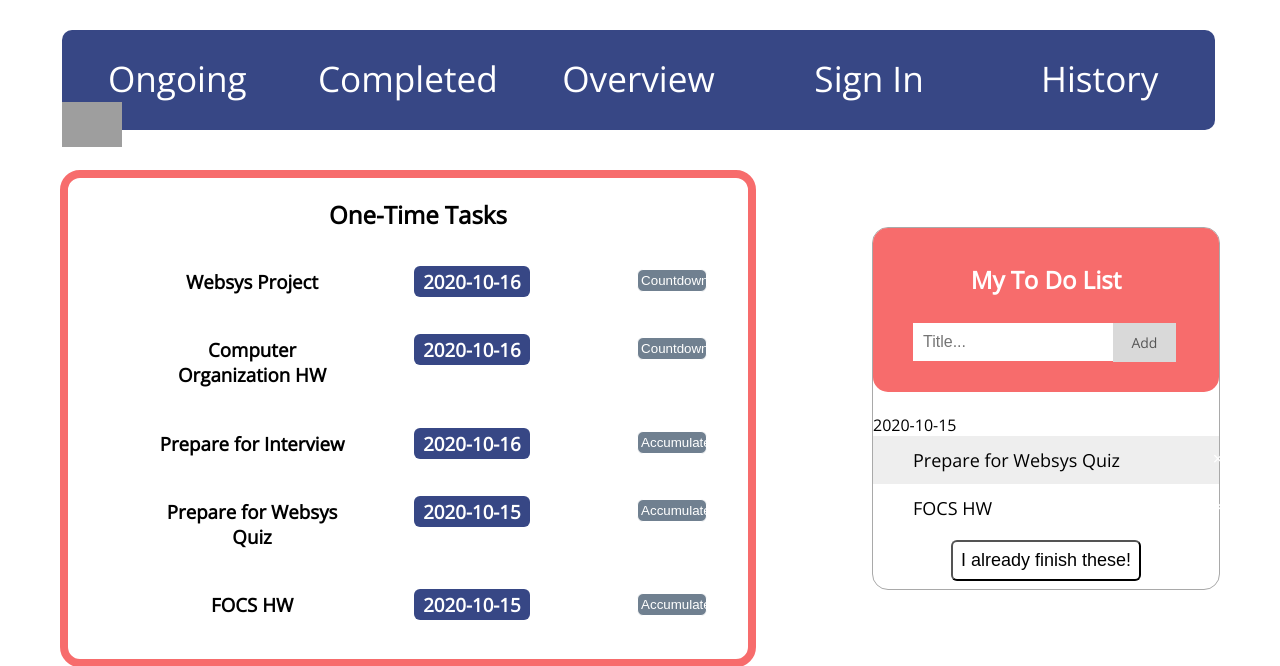
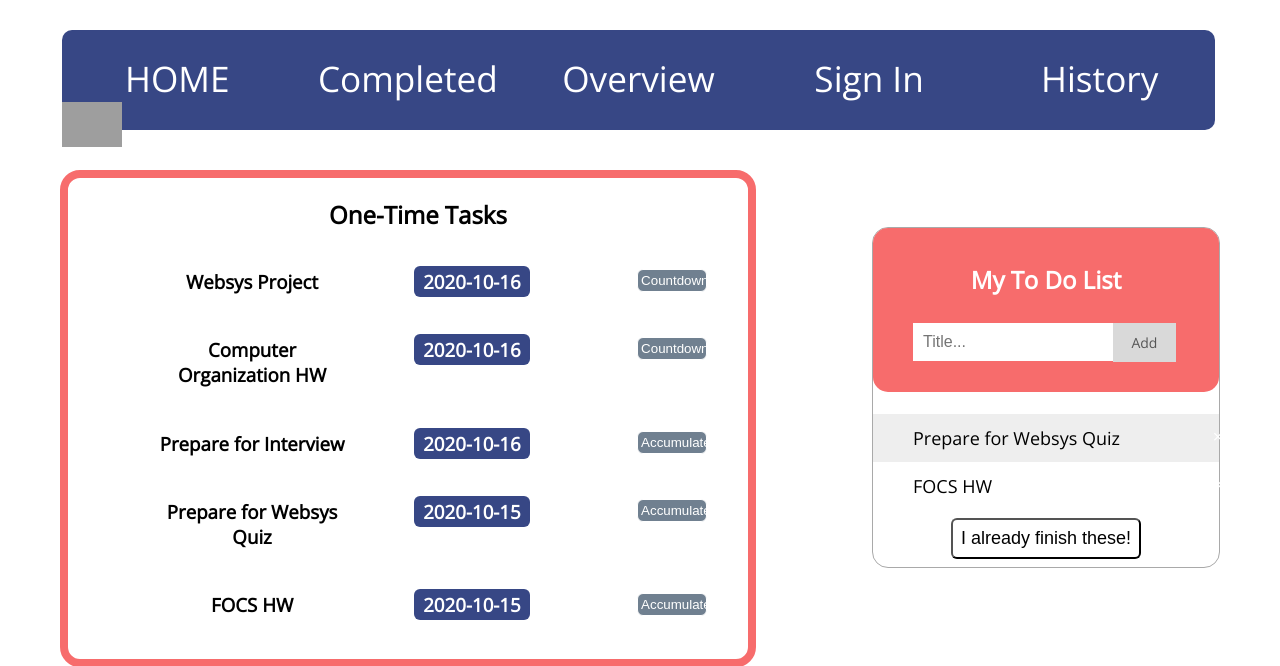
Before and after one commit to Jennifer-Zhan/FoClocks, a PHP site: page / in a window 1280 px wide. Shown: the top 666 px of the page. Run offline with PHP 8.4, Linux system fonts and the light colour scheme; data comes from the database, SQL or seed files in the repository; grey boxes are pictures that could not be loaded.

Commit message:
fix links of pages

```diff
--- a/index.php
+++ b/index.php
@@ -79,7 +79,7 @@ if ($havePost) {
 </head>
 <body>
 <div class="toptags">
-	<section id="tag1"><a href="ongoing%20task.html">Ongoing</a></section>
+	<section id="tag1"><a href="homepage/index.html">HOME</a></section>
 	<section id="tag2"><a href="completed%20task.html">Completed</a></section>
 	<section id="tag3"><a href="overview.html">Overview</a></section>
 	<section id="tag4"><a href="">Sign In</a></section>
@@ -139,7 +139,6 @@ if ($havePost) {
                 $numRecords = $result->num_rows;
                 // get current date
                 $date = date('Y-m-d');
-                echo $date;
                 for ($i=0; $i < $numRecords; $i++) {
                     $record = $result->fetch_assoc();
                     if($record['date']==$date){
```
